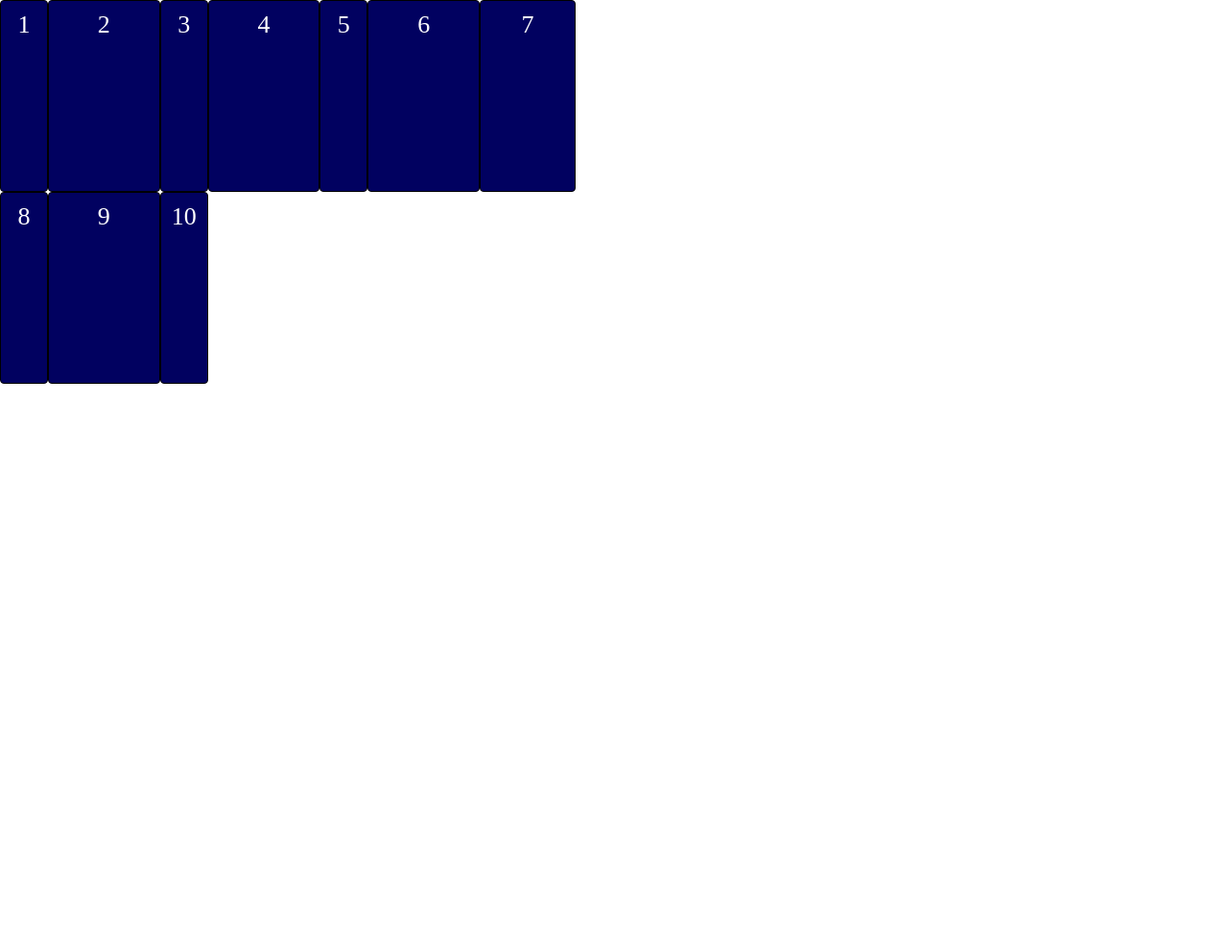
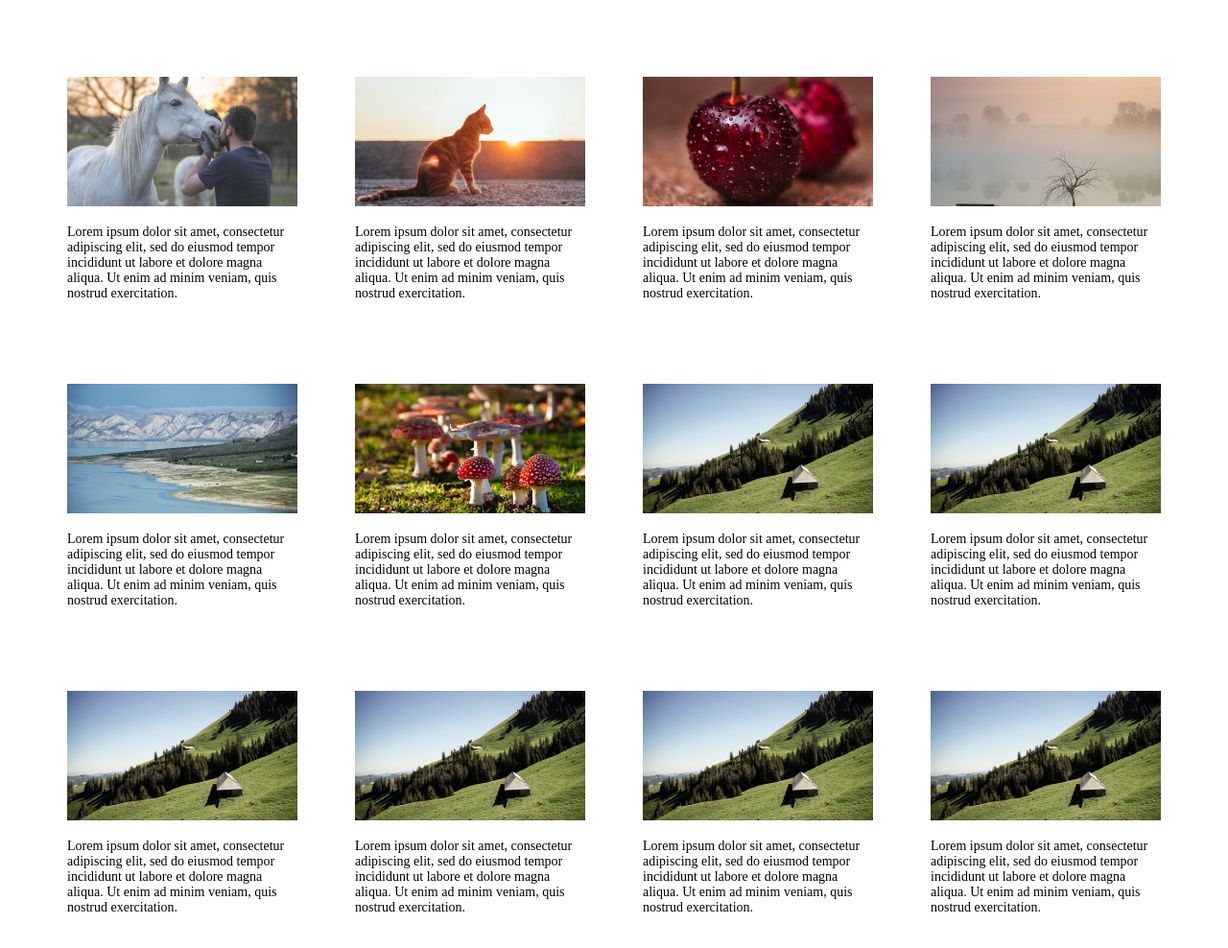
Before and after one commit to nordcoding/grid-css, a plain HTML site: page index.html in a window 1280 px wide. Shown: the whole page at 96% size. Before the commit the page ends 800 px from the top, so only its background shows below. Drawn offline with Linux system fonts and the light colour scheme.

Commit message:
first grid styles update

```diff
--- a/index.html
+++ b/index.html
@@ -5,19 +5,60 @@
     <meta name="viewport" content="width=device-width, initial-scale=1.0">
     <title>CSS Grid</title>
     <link rel="stylesheet" href="css/style.css">
+    <link rel="stylesheet" href="sass/style.css">
 </head>
 <body>
-    <div class="grid-container">
-        <div class="grid-elem">1</div>
-        <div class="grid-elem">2</div>
-        <div class="grid-elem">3</div>
-        <div class="grid-elem">4</div>
-        <div class="grid-elem">5</div>
-        <div class="grid-elem">6</div>
-        <div class="grid-elem">7</div>
-        <div class="grid-elem">8</div>
-        <div class="grid-elem">9</div>
-        <div class="grid-elem">10</div>
+    <div class="grid-news">
+        <div class="grid-item">
+            <img src="/img/arabian-horse.jpg" alt="">
+            <div class="text">Lorem ipsum dolor sit amet, consectetur adipiscing elit, sed do eiusmod tempor incididunt ut labore et dolore magna aliqua. Ut enim ad minim veniam, quis nostrud exercitation.</div>
+        </div>
+        <div class="grid-item">
+            <img src="/img/cat.jpg" alt="">
+            <div class="text">Lorem ipsum dolor sit amet, consectetur adipiscing elit, sed do eiusmod tempor incididunt ut labore et dolore magna aliqua. Ut enim ad minim veniam, quis nostrud exercitation.</div>
+        </div>
+        <div class="grid-item">
+            <img src="/img/cherries.jpg" alt="">
+            <div class="text">Lorem ipsum dolor sit amet, consectetur adipiscing elit, sed do eiusmod tempor incididunt ut labore et dolore magna aliqua. Ut enim ad minim veniam, quis nostrud exercitation.</div>
+        </div>
+        <div class="grid-item">
+            <img src="/img/fog.jpg" alt="">
+            <div class="text">Lorem ipsum dolor sit amet, consectetur adipiscing elit, sed do eiusmod tempor incididunt ut labore et dolore magna aliqua. Ut enim ad minim veniam, quis nostrud exercitation.</div>
+        </div>
+        <div class="grid-item">
+            <img src="/img/kyrgyzstan.jpg" alt="">
+            <div class="text">Lorem ipsum dolor sit amet, consectetur adipiscing elit, sed do eiusmod tempor incididunt ut labore et dolore magna aliqua. Ut enim ad minim veniam, quis nostrud exercitation.</div>
+        </div>
+        <div class="grid-item">
+            <img src="/img/mushroom.jpg" alt="">
+            <div class="text">Lorem ipsum dolor sit amet, consectetur adipiscing elit, sed do eiusmod tempor incididunt ut labore et dolore magna aliqua. Ut enim ad minim veniam, quis nostrud exercitation.</div>
+        </div>
+        <div class="grid-item">
+            <img src="/img/switzerland.jpg" alt="">
+            <div class="text">Lorem ipsum dolor sit amet, consectetur adipiscing elit, sed do eiusmod tempor incididunt ut labore et dolore magna aliqua. Ut enim ad minim veniam, quis nostrud exercitation.</div>
+        </div>
+        <div class="grid-item">
+            <img src="/img/switzerland.jpg" alt="">
+            <div class="text">Lorem ipsum dolor sit amet, consectetur adipiscing elit, sed do eiusmod tempor incididunt ut labore et dolore magna aliqua. Ut enim ad minim veniam, quis nostrud exercitation.</div>
+        </div>
+        <div class="grid-item">
+            <img src="/img/switzerland.jpg" alt="">
+            <div class="text">Lorem ipsum dolor sit amet, consectetur adipiscing elit, sed do eiusmod tempor incididunt ut labore et dolore magna aliqua. Ut enim ad minim veniam, quis nostrud exercitation.</div>
+        </div>
+        <div class="grid-item">
+            <img src="/img/switzerland.jpg" alt="">
+            <div class="text">Lorem ipsum dolor sit amet, consectetur adipiscing elit, sed do eiusmod tempor incididunt ut labore et dolore magna aliqua. Ut enim ad minim veniam, quis nostrud exercitation.</div>
+        </div>
+        <div class="grid-item">
+            <img src="/img/switzerland.jpg" alt="">
+            <div class="text">Lorem ipsum dolor sit amet, consectetur adipiscing elit, sed do eiusmod tempor incididunt ut labore et dolore magna aliqua. Ut enim ad minim veniam, quis nostrud exercitation.</div>
+        </div>
+        <div class="grid-item">
+            <img src="/img/switzerland.jpg" alt="">
+            <div class="text">Lorem ipsum dolor sit amet, consectetur adipiscing elit, sed do eiusmod tempor incididunt ut labore et dolore magna aliqua. Ut enim ad minim veniam, quis nostrud exercitation.</div>
+        </div>
     </div>
+
+
 </body>
 </html>
--- /dev/null
+++ b/sass/style.sass
@@ -0,0 +1,12 @@
+.rounds
+    display: flex
+    justify-content: center
+    &__item
+        width: 50px
+        height: 50px
+        border-radius: 100%
+        background-color: red
+        justify-content: center
+        align-items: center
+        &:nth-child(2n+1)
+            background-color: green
```
Also changed, not shown: css/style.css, img/arabian-horse.jpg (added), img/cat.jpg (added), img/cherries.jpg (added), img/fog.jpg (added), img/kyrgyzstan.jpg (added), img/mushroom.jpg (added), img/switzerland.jpg (added), sass/style.css (added), 1 other file.
